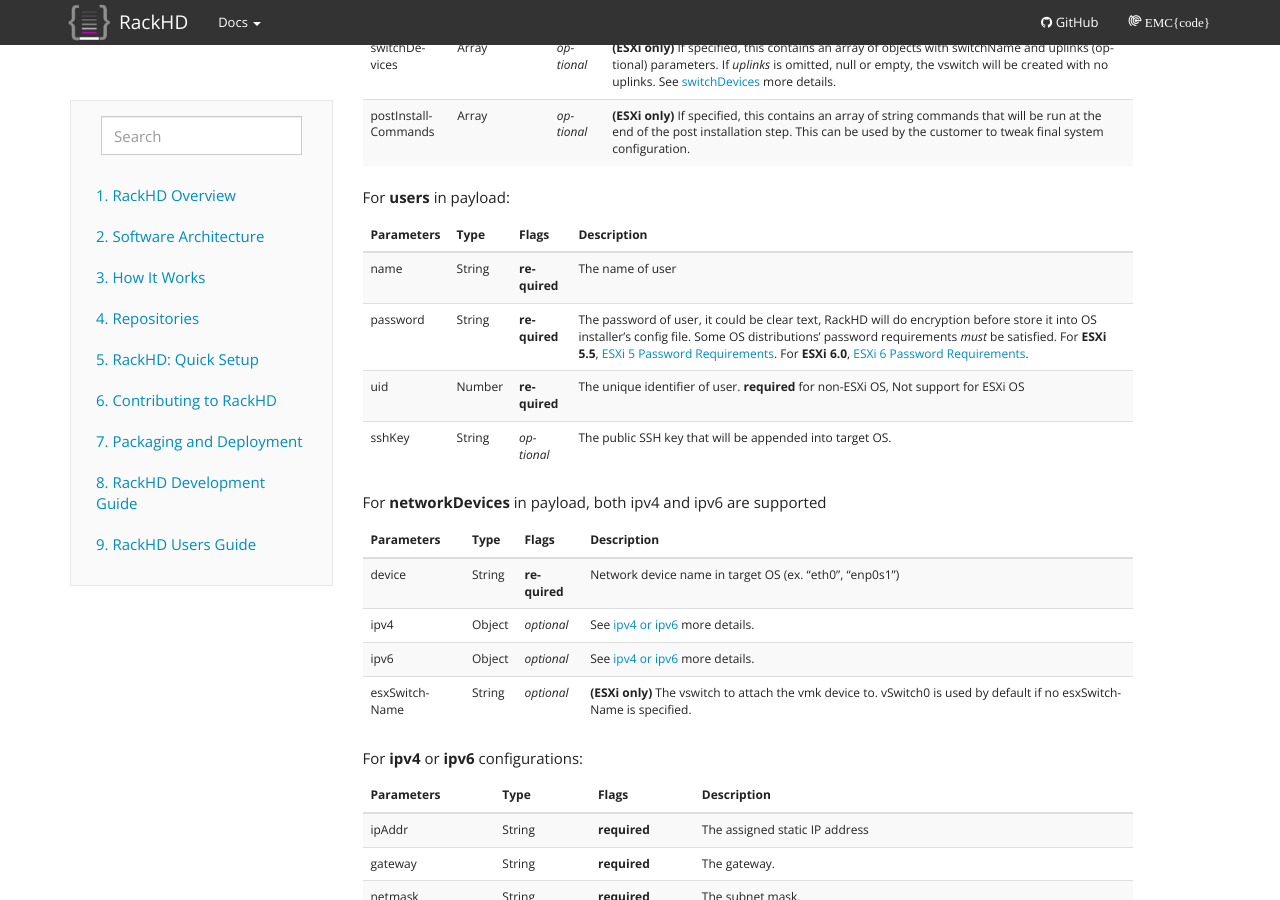
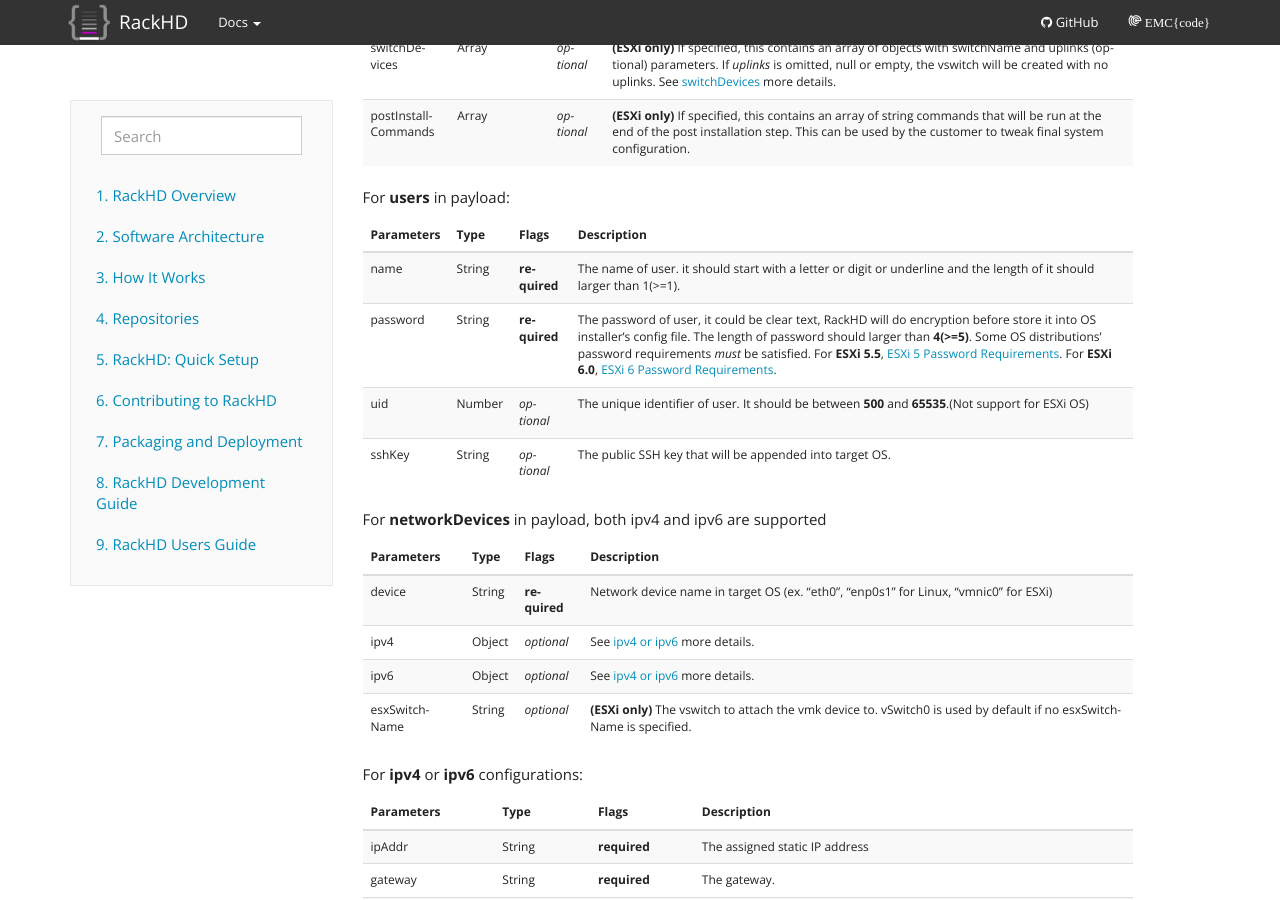
Before and after one commit to RackHD/docs, a Sphinx documentation site: the page built from docs/rackhd/install_os.rst, in a window 1280 px wide and 900 px high, scrolled down 3388 px. Built offline with Sphinx 7.4.7, drawn with Linux system fonts in a browser that asks for light colours.

Commit message:
update docs for add validation for users and change uid to optional

```diff
--- a/docs/rackhd/install_os.rst
+++ b/docs/rackhd/install_os.rst
@@ -88,9 +88,9 @@ For **users** in payload:
 =========== ======== ============ ============================================
 Parameters  Type     Flags        Description
 =========== ======== ============ ============================================
-name        String   **required** The name of user
-password    String   **required** The password of user, it could be clear text, RackHD will do encryption before store it into OS installer's config file. Some OS distributions' password requirements *must* be satisfied. For **ESXi 5.5**, `ESXi 5 Password Requirements <https://pubs.vmware.com/vsphere-50/index.jsp?topic=%2Fcom.vmware.vsphere.security.doc_50%2FGUID-DC96FFDB-F5F2-43EC-8C73-05ACDAE6BE43.html&resultof=%22password%22%20>`_. For **ESXi 6.0**, `ESXi 6 Password Requirements <http://pubs.vmware.com/vsphere-60/index.jsp#com.vmware.vsphere.security.doc/GUID-4BDBF79A-6C16-43B0-B0B1-637BF5516112.html?resultof=%2522%2550%2561%2573%2573%2577%256f%2572%2564%2522%2520%2522%2570%2561%2573%2573%2577%256f%2572%2564%2522%2520%2522%2552%2565%2571%2575%2569%2572%2565%256d%2565%256e%2574%2573%2522%2520%2522%2572%2565%2571%2575%2569%2572%2522%2520>`_.
-uid         Number   **required** The unique identifier of user. **required** for non-ESXi OS, Not support for ESXi OS
+name        String   **required** The name of user. it should start with a letter or digit or underline and the length of it should larger than 1(>=1).
+password    String   **required** The password of user, it could be clear text, RackHD will do encryption before store it into OS installer's config file. The length of password should larger than **4(>=5)**. Some OS distributions' password requirements *must* be satisfied. For **ESXi 5.5**, `ESXi 5 Password Requirements <https://pubs.vmware.com/vsphere-50/index.jsp?topic=%2Fcom.vmware.vsphere.security.doc_50%2FGUID-DC96FFDB-F5F2-43EC-8C73-05ACDAE6BE43.html&resultof=%22password%22%20>`_. For **ESXi 6.0**, `ESXi 6 Password Requirements <http://pubs.vmware.com/vsphere-60/index.jsp#com.vmware.vsphere.security.doc/GUID-4BDBF79A-6C16-43B0-B0B1-637BF5516112.html?resultof=%2522%2550%2561%2573%2573%2577%256f%2572%2564%2522%2520%2522%2570%2561%2573%2573%2577%256f%2572%2564%2522%2520%2522%2552%2565%2571%2575%2569%2572%2565%256d%2565%256e%2574%2573%2522%2520%2522%2572%2565%2571%2575%2569%2572%2522%2520>`_.
+uid         Number   *optional*   The unique identifier of user. It should be between **500** and **65535**.(Not support for ESXi OS)
 sshKey      String   *optional*   The public SSH key that will be appended into target OS.
 =========== ======== ============ ============================================
 
@@ -101,7 +101,7 @@ For **networkDevices** in payload, both ipv4 and ipv6 are supported
 ============== ======== ============ ============================================
 Parameters     Type     Flags        Description
 ============== ======== ============ ============================================
-device         String   **required**  Network device name in target OS (ex. "eth0", "enp0s1")
+device         String   **required**  Network device name in target OS (ex. "eth0", "enp0s1" for Linux, "vmnic0" for ESXi)
 ipv4           Object   *optional*    See `ipv4 or ipv6`_ more details.
 ipv6           Object   *optional*    See `ipv4 or ipv6`_ more details.
 esxSwitchName  String   *optional*    **(ESXi only)** The vswitch to attach the vmk device to. vSwitch0 is used by default if no esxSwitchName is specified.
```
Also changed, not shown: README.md (+1 -1 lines).
